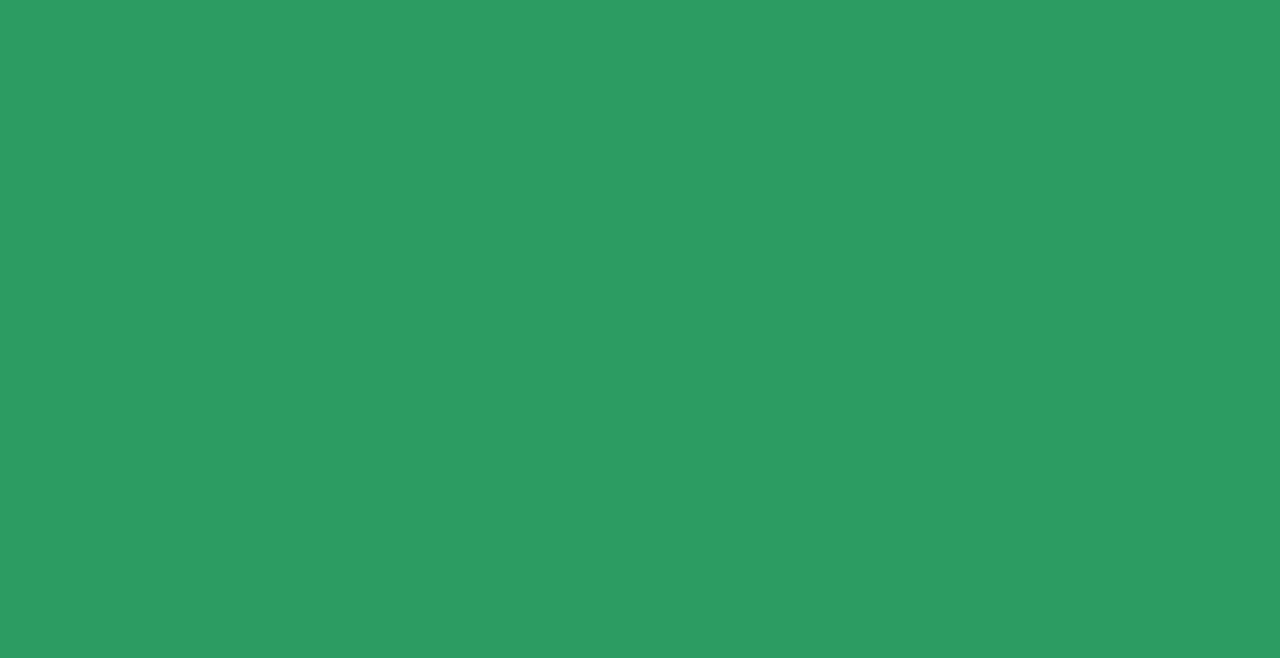
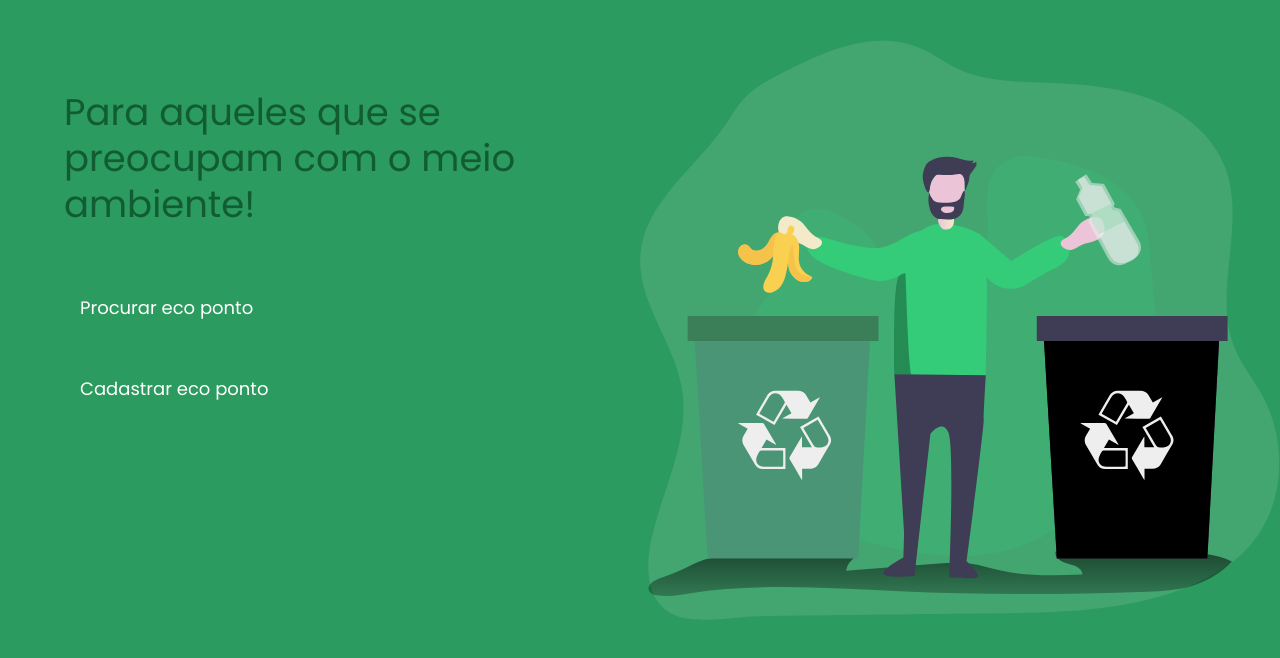
Before and after one commit to AntonioNarcilio/eco, a React (Create React App) app in the folder front/: page /createPoint in a window 1280 px wide. Shown: the top 658 px of the page. Built offline with nearby package versions, Linux system fonts and the light colour scheme.

Commit message:
Criando estrutura de paginas

```diff
--- a/front/src/pages/landing/index.js
+++ b/front/src/pages/CreatePoint/index.js
@@ -1,24 +1,17 @@
 import React from 'react'
 import { ButtonContainer, Container, ActionsContainer, BackgroundImage } from './styles'
-// import App from './App'
-import LogoImg from '../../assets/images/logo_eco.svg'
-import EcoTruck from '../../assets/images/icons/Eco_automobile.svg'
-import Search from '../../assets/images/icons/Search.svg'
 
-function Landing() {
+function CreatePoint() {
     return(
         <div>
         <Container>
             {/* <p>Landing page</p> */}
-            <img src={LogoImg} alt={'Logo'}/>
             <h1>Para aqueles que se preocupam com o meio ambiente!</h1>
             <ActionsContainer>
                 <ButtonContainer>
-                    <img src={Search} alt={"Search"}/>
                     <p>Procurar eco ponto</p>
                 </ButtonContainer>
                 <ButtonContainer>
-                    <img src={EcoTruck} alt={"EcoTruck"}/>
                     <p>Cadastrar eco ponto</p>
                 </ButtonContainer>
             </ActionsContainer>
@@ -28,4 +21,4 @@ function Landing() {
     )
 }
 
-export default Landing
+export default CreatePoint
--- /dev/null
+++ b/front/src/pages/Landing/index.js
@@ -0,0 +1,35 @@
+import React from 'react'
+import { Redirect } from 'react-router-dom'
+import { ButtonContainer, Container, ActionsContainer, BackgroundImage } from './styles'
+// import App from './App'
+import LogoImg from '../../assets/images/logo_eco.svg'
+import EcoTruck from '../../assets/images/icons/Eco_automobile.svg'
+import Search from '../../assets/images/icons/Search.svg'
+
+function Landing() {
+    function handleGoToCreatePointForm(){
+        return <Redirect to={'/createPoint'}/>
+    }
+    return(
+        <div>
+        <Container>
+            {/* <p>Landing page</p> */}
+            <img src={LogoImg} alt={'Logo'}/>
+            <h1>Para aqueles que se preocupam com o meio ambiente!</h1>
+            <ActionsContainer>
+                <ButtonContainer onClick={handleGoToCreatePointForm}>
+                    <img src={Search} alt={"Search"}/>
+                    <p>Procurar eco ponto</p>
+                </ButtonContainer>
+                <ButtonContainer>
+                    <img src={EcoTruck} alt={"EcoTruck"}/>
+                    <p>Cadastrar eco ponto</p>
+                </ButtonContainer>
+            </ActionsContainer>
+        </Container>
+        <BackgroundImage/>
+        </div>
+    )
+}
+
+export default Landing
--- /dev/null
+++ b/front/src/pages/Landing/styles.js
@@ -0,0 +1,66 @@
+import styled from 'styled-components'
+import LandingImage from '../../assets/images/home_background.svg'
+
+export const Container = styled.div`
+    padding: 4rem ;
+    position: relative;
+    width: 40vw;
+    h1{
+        color: #125C34;
+        font-size: 37px;
+        font-weight: 400;
+        font-family: 'Poppins', sans-serif;
+        max-width: 480px;
+        line-height: 46px
+    }
+
+`
+export const BackgroundImage = styled.div`
+    background-image: url(${LandingImage});
+    background-repeat: no-repeat;
+    background-size: contain;
+    width: 50vw;
+    height: 85vh;
+    position: absolute;
+    top: 0;
+    right: 0;
+    margin-top: 5vh;
+`
+export const ActionsContainer = styled.div`
+    margin-top: 3rem;
+`
+export const ButtonContainer = styled.button`
+    margin-top: 1rem;
+    display: flex;
+    flex-direction: row;
+    align-items: center;
+    /* max-width: 50%; */
+    background-color: transparent;
+    border: 0 transparent;
+
+    &:hover {
+        cursor: pointer;
+        img {
+            background-color: white;
+        }
+    }
+    img {
+        width: 40px;
+        height: 48px;
+        padding: 5px 10px;
+        /* background-color: red; */
+        border-radius: 50px;
+        display: flex;
+        justify-self: center;
+        align-self: center;
+        transition: all 0.3s ease-in-out;
+    }
+    p {
+        margin-left: 10px;
+        color: #fff;
+        font-size: 18px;
+        font-weight: 400;
+        font-family: 'Poppins', sans-serif;
+    }
+
+`
--- /dev/null
+++ b/front/src/pages/SearchPoint/index.js
@@ -0,0 +1,9 @@
+import React from 'react'
+
+function SearchPoint() {
+    return(
+        <p>SearchPoint</p>
+    )
+}
+
+export default SearchPoint
--- a/front/src/routes.js
+++ b/front/src/routes.js
@@ -1,14 +1,15 @@
 import React from 'react'
 import { BrowserRouter as Router, Route } from 'react-router-dom'
-import Landing from './pages/landing/index'
-// import App from './App'
+import Landing from './pages/Landing/index'
+import CreatePoint from './pages/CreatePoint'
+import SearchPoint from './pages/SearchPoint'
 
 function Routes() {
     return(
         <Router>
             <Route exact path={'/'} component={Landing}/>
-            {/* <Route exact path={'/createPoint'} component={}/>
-            <Route exact path={'/searchPoint'} component={}/> */}
+            <Route exact path={'/createPoint'} component={CreatePoint}/>
+            <Route exact path={'/searchPoint'} component={SearchPoint}/>
         </Router>
     )
 }
```
Also changed, not shown: front/src/pages/CreatePoint/styles.js (renamed from front/src/pages/landing/styles.js), front/src/pages/SearchPoint/styles.js (added).
